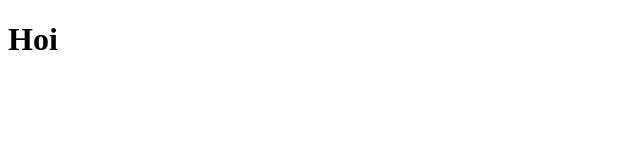
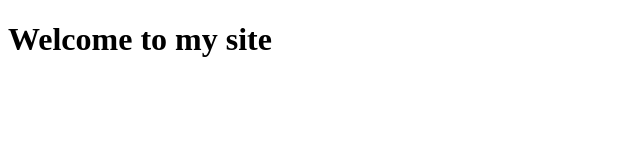
Before and after one commit to casbreedveld/casbreedveld.github.io, a plain HTML site: page index.html in a window 1280 px wide. Shown: the whole page, without its empty margins (0-640 px from the left). Drawn offline with Linux system fonts and the light colour scheme.

Commit message:
Update index.html

```diff
--- a/index.html
+++ b/index.html
@@ -9,7 +9,7 @@
   <div>
   <p>
     <h1>
-     Hoi
+     Welcome to my site
     </h1>
   </p>
   </div>
```
